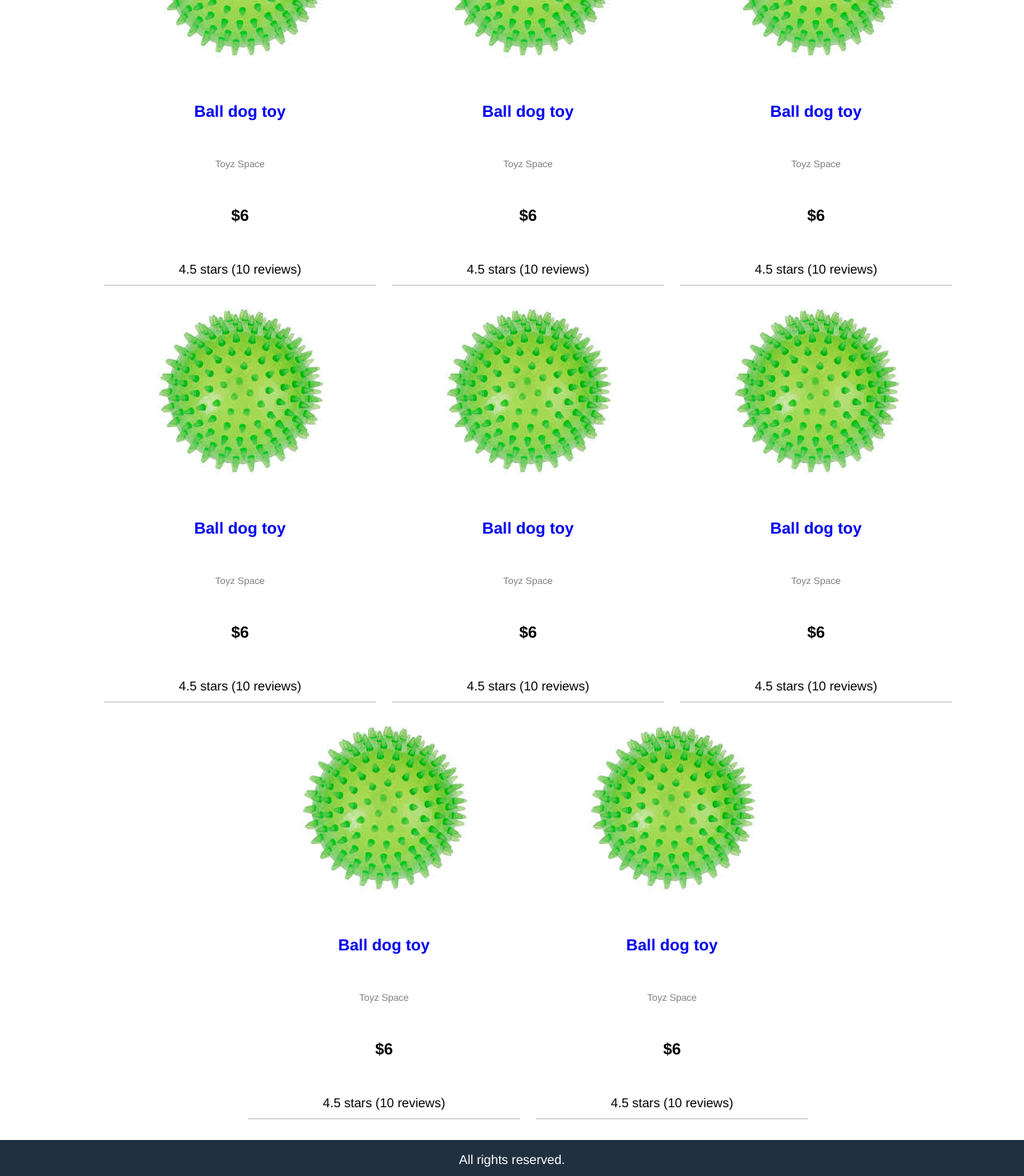
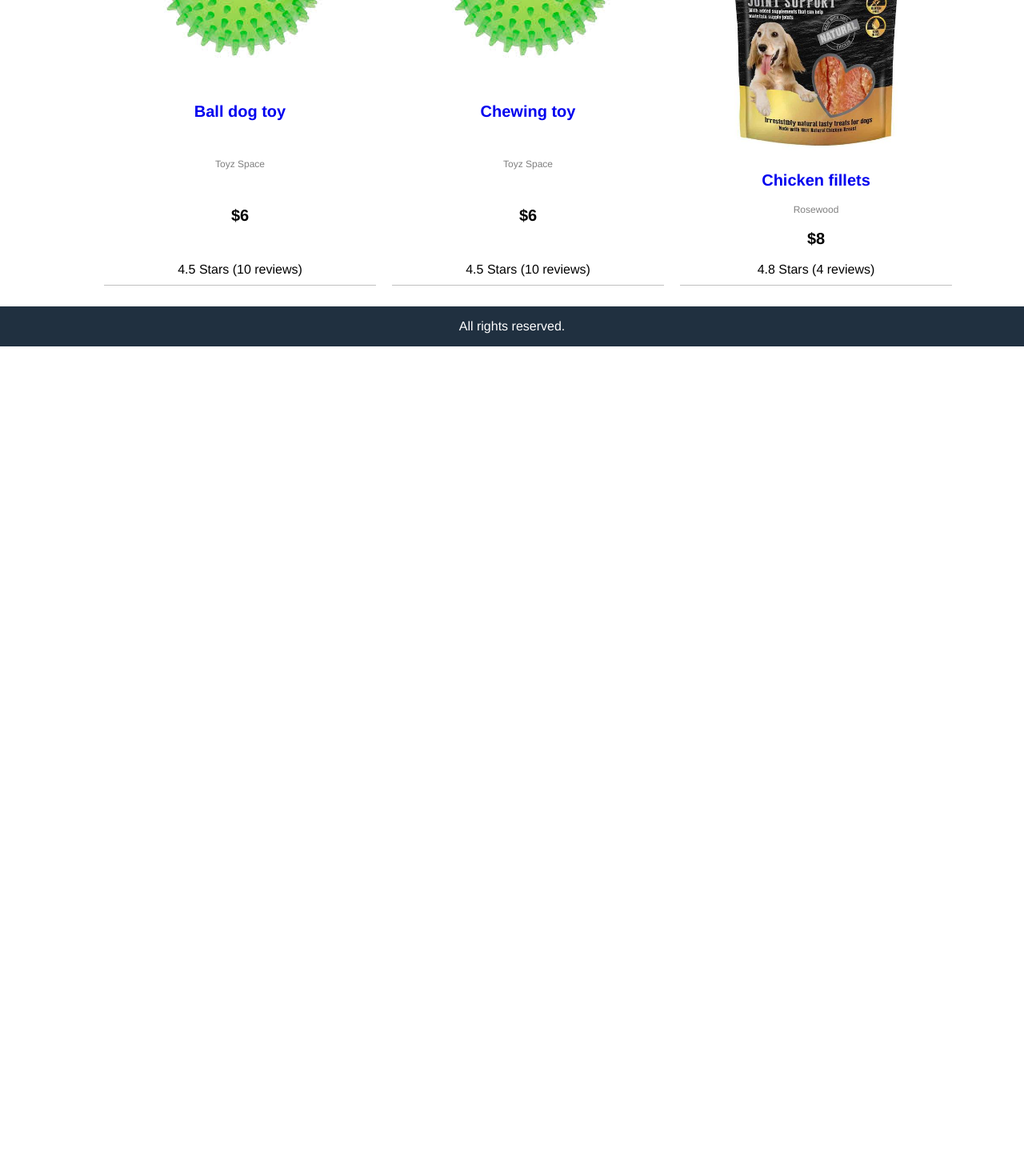
Before and after one commit to dariathompson/e-commerce-practice, a React (Create React App) app in the folder frontend/: page / in a window 1280 px wide. Shown: the part 220-1690 px from the top of the page at 80% size. After the commit the page ends 800 px from the top, so only its background shows below. Built offline with nearby package versions, Linux system fonts and the light colour scheme.

Commit message:
Moved produts to data.js

```diff
--- a/frontend/src/App.js
+++ b/frontend/src/App.js
@@ -1,5 +1,5 @@
 import React from 'react';
-import logo from './logo.svg';
+import data from './data';
 import './App.css';
 
 function App() {
@@ -29,101 +29,30 @@
         <h3>Shopping Categories</h3>
         <button class="sidebar-close" onClick={closeMenu}>x</button>
         <ul>
-          <li><a href="index.html">Balls</a></li>
-          <li><a href="index.html">Chewing toys</a></li>
+          <li><a href="index.html">Toys</a></li>
+          <li><a href="index.html">Treats</a></li>
         </ul>
       </aside>
       <main className="main">
         <div className="content">
           <ul className="products">
+            {
+              data.products.map(product =>
                 <li>
                   <div className="product">
-                <img className="product-image" src="./images/d1.jpg" alt="product"></img>
+                    <img className="product-image" src={product.image} alt="product"></img>
                     <div className="product-name">
-                  <a href="product.html">Ball dog toy</a>
+                      <a href="product.html">{product.name}</a>
                     </div>
-                <div className="product-brand">Toyz Space</div>
-                <div className="product-price">$6</div>
-                <div className="product-rating">4.5 stars (10 reviews)</div>
+                    <div className="product-brand">{product.brand}</div>
+                    <div className="product-price">${product.price}</div>
+                    <div className="product-rating">{product.rating} Stars ({product.numReviews} reviews)</div>
                   </div>
                 </li>
-            <li>
-              <div className="product">
-                <img className="product-image" src="./images/d1.jpg" alt="product"></img>
-                <div className="product-name">
-                  <a href="product.html">Ball dog toy</a>
-                </div>
-                <div className="product-brand">Toyz Space</div>
-                <div className="product-price">$6</div>
-                <div className="product-rating">4.5 stars (10 reviews)</div>
-              </div>
-            </li>
-            <li>
-              <div className="product">
-                <img className="product-image" src="./images/d1.jpg" alt="product"></img>
-                <div className="product-name">
-                  <a href="product.html">Ball dog toy</a>
-                </div>
-                <div className="product-brand">Toyz Space</div>
-                <div className="product-price">$6</div>
-                <div className="product-rating">4.5 stars (10 reviews)</div>
-              </div>
-            </li>
-            <li>
-              <div className="product">
-                <img className="product-image" src="./images/d1.jpg" alt="product"></img>
-                <div className="product-name">
-                  <a href="product.html">Ball dog toy</a>
-                </div>
-                <div className="product-brand">Toyz Space</div>
-                <div className="product-price">$6</div>
-                <div className="product-rating">4.5 stars (10 reviews)</div>
-              </div>
-            </li>
-            <li>
-              <div className="product">
-                <img className="product-image" src="/images/d1.jpg" alt="product"></img>
-                <div className="product-name">
-                  <a href="product.html">Ball dog toy</a>
-                </div>
-                <div className="product-brand">Toyz Space</div>
-                <div className="product-price">$6</div>
-                <div className="product-rating">4.5 stars (10 reviews)</div>
-              </div>
-            </li>
-            <li>
-              <div className="product">
-                <img className="product-image" src="/images/d1.jpg" alt="product"></img>
-                <div className="product-name">
-                  <a href="product.html">Ball dog toy</a>
-                </div>
-                <div className="product-brand">Toyz Space</div>
-                <div className="product-price">$6</div>
-                <div className="product-rating">4.5 stars (10 reviews)</div>
-              </div>
-            </li>
-            <li>
-              <div className="product">
-                <img className="product-image" src="/images/d1.jpg" alt="product"></img>
-                <div className="product-name">
-                  <a href="product.html">Ball dog toy</a>
-                </div>
-                <div className="product-brand">Toyz Space</div>
-                <div className="product-price">$6</div>
-                <div className="product-rating">4.5 stars (10 reviews)</div>
-              </div>
-            </li>
-            <li>
-              <div className="product">
-                <img className="product-image" src="/images/d1.jpg" alt="product"></img>
-                <div className="product-name">
-                  <a href="product.html">Ball dog toy</a>
-                </div>
-                <div className="product-brand">Toyz Space</div>
-                <div className="product-price">$6</div>
-                <div className="product-rating">4.5 stars (10 reviews)</div>
-              </div>
-            </li>
+              )
+            }
+
+
           </ul>
         </div>
       </main>
--- /dev/null
+++ b/frontend/src/data.js
@@ -0,0 +1,29 @@
+export default {
+    products:[{
+        name: 'Ball dog toy',
+        category: 'Toys',
+        image: '/images/d1.jpg',
+        price: 6,
+        brand: 'Toyz Space',
+        rating: 4.5,
+        numReviews: 10
+    },
+    {
+        name: 'Chewing toy',
+        category: 'Toys',
+        image: '/images/d1.jpg',
+        price: 6,
+        brand: 'Toyz Space',
+        rating: 4.5,
+        numReviews: 10
+    },
+    {
+        name: 'Chicken fillets',
+        category: 'Treats',
+        image: '/images/d3.jpg',
+        price: 8,
+        brand: 'Rosewood',
+        rating: 4.8,
+        numReviews: 4
+    }]
+}
```
Also changed, not shown: frontend/public/images/d3.jpg (added), 1 other file (tests, documents, lock files or other folders). Lines whose indentation alone changed are shown as unchanged.
